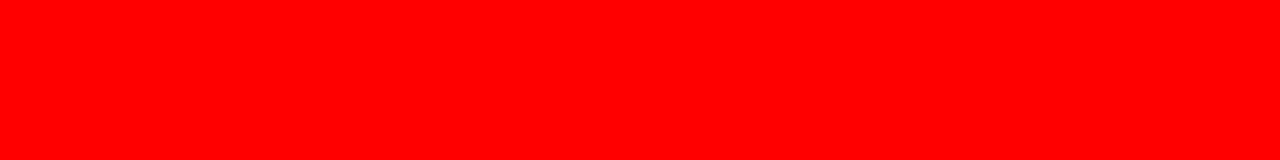
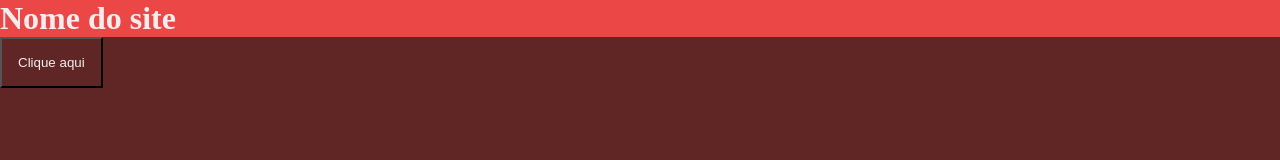
Before and after one commit to SandersonGit/sass, a website: page index.html in a window 1280 px wide. Drawn offline with Linux system fonts and the light colour scheme.

Commit message:
variaveis em scss sass

```diff
--- a/index.html
+++ b/index.html
@@ -3,10 +3,14 @@
 <head>
     <meta charset="UTF-8">
     <meta name="viewport" content="width=device-width, initial-scale=1.0">
-    <link rel="stylesheet" href="main.css">
+    <link rel="stylesheet" href="build/main.css">
     <title>Document</title>
 </head>
 <body>
+    <header>
+        <h1>Nome do site</h1>
+    </header>
+    <button type="button">Clique aqui</button>
 
 </body>
 </html>
--- a/main.scss
+++ /dev/null
@@ -1,3 +0,0 @@
-body {
-    background-color: red;
-}
--- a/package.json
+++ b/package.json
@@ -4,7 +4,7 @@
   "description": "Node.js and SASS Setup\r Este repositório fornece instruções para a conceituação e instalação do Node.js, bem como a definição e instalação do pacote SASS (Syntactically Awesome Stylesheets).",
   "main": "index.js",
   "scripts": {
-    "sass": "sass",
+    "sass": "sass src/main.scss build/main.css --watch",
     "test": "echo \"Error: no test specified\" && exit 1"
   },
   "repository": {
--- /dev/null
+++ b/src/main.scss
@@ -0,0 +1,33 @@
+$corPrimarial: #602626;
+$corSecundaria: #ec4747;
+$corTexto: #f5eded;
+
+* {
+    margin: 0;
+    padding: 0;
+    box-sizing: border-box;
+}
+
+body {
+    background-color: $corPrimarial;
+}
+
+header {
+    background-color: $corSecundaria;
+
+    h1 {
+        color: $corTexto;
+    }
+}
+
+button {
+    padding: 16px;
+    background-color: $corPrimarial;
+    color: $corTexto;
+
+        &:hover {
+            background-color: $corSecundaria;
+            border-radius: 50%;
+            transition: 1.0;
+        }
+    }
```
Also changed, not shown: README.md, build/main.css (added), main.css (deleted), 2 other files.
